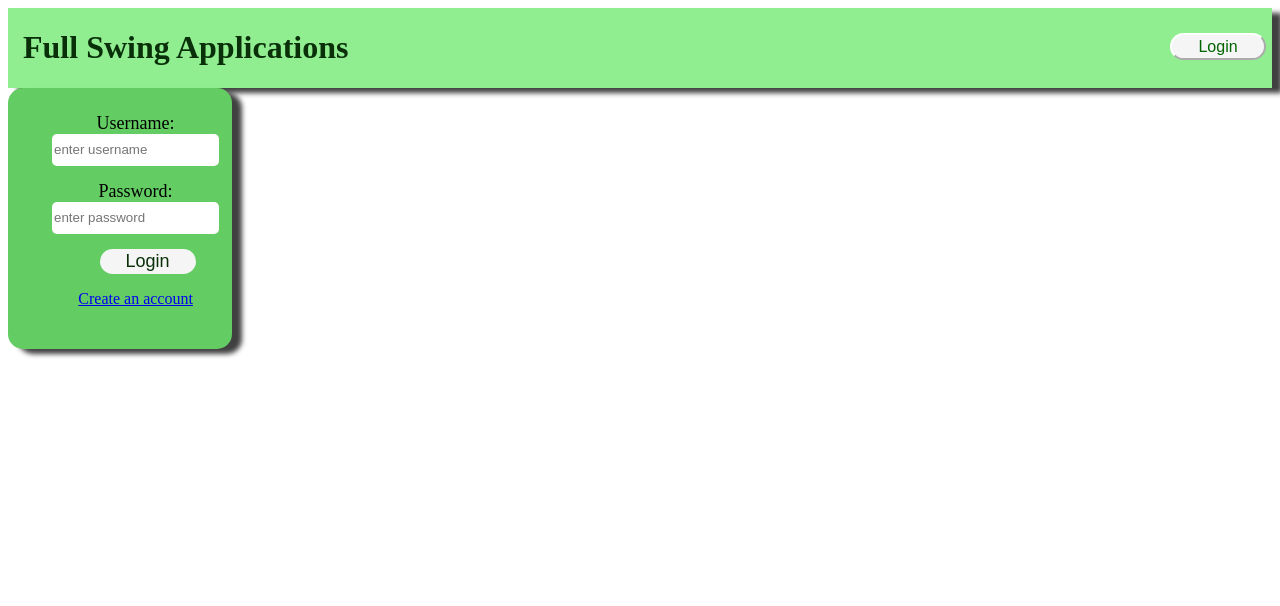
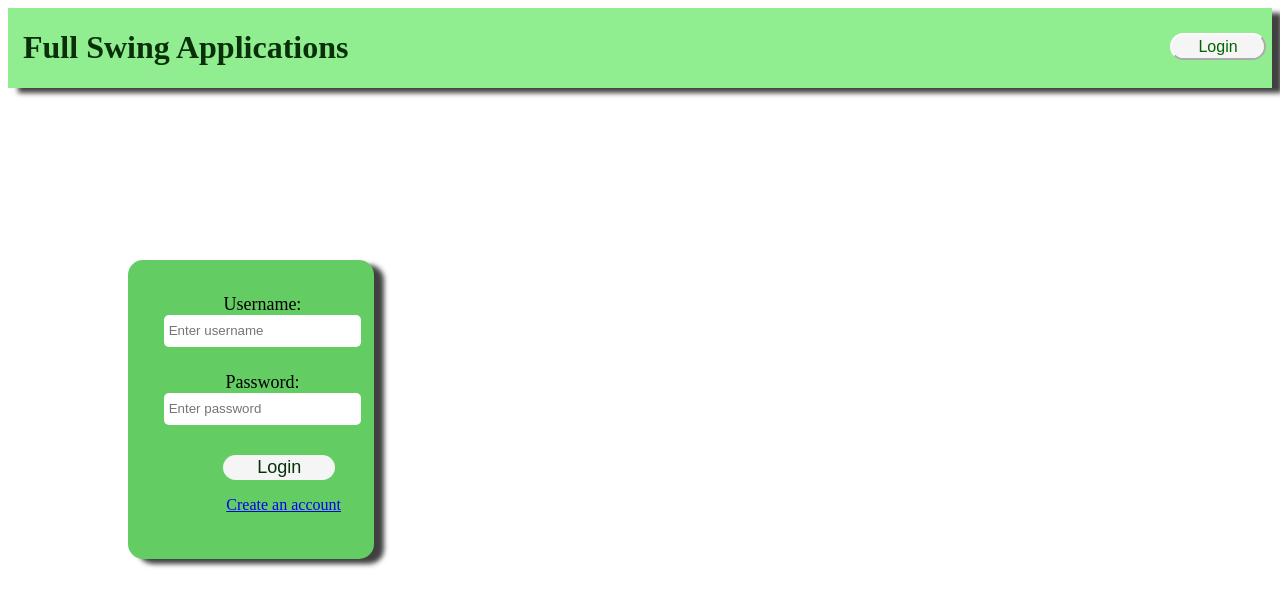
Before and after one commit to tylerletendre98/FullSwingApplication, a React (Create React App) app in the folder FrontEnd/fullswingapplications/: page /loginPage in a window 1280 px wide. Shown: the top 606 px of the page. Built offline with nearby package versions, Linux system fonts and the light colour scheme.

Commit message:
finishing touches to the login form

```diff
--- a/FrontEnd/fullswingapplications/src/Pages/loginPage/LoginPage.jsx
+++ b/FrontEnd/fullswingapplications/src/Pages/loginPage/LoginPage.jsx
@@ -1,10 +1,11 @@
 import React from "react";
 import LoginForm from "../../components/loginForm/LoginForm";
+import "./loginPage.css";
 
 function LoginPage() {
   return (
     <div>
-      <div>
+      <div className="login-form">
         <LoginForm />
       </div>
       <div></div>
--- a/FrontEnd/fullswingapplications/src/Pages/loginPage/loginPage.css
+++ b/FrontEnd/fullswingapplications/src/Pages/loginPage/loginPage.css
@@ -0,0 +1,5 @@
+.login-form {
+  position: absolute;
+  left: 10%;
+  top: 32.5%;
+}
--- a/FrontEnd/fullswingapplications/src/components/loginForm/LoginForm.jsx
+++ b/FrontEnd/fullswingapplications/src/components/loginForm/LoginForm.jsx
@@ -10,13 +10,13 @@ function LoginForm() {
           <label htmlFor="">Username:</label>
         </div>
         <div>
-          <input type="text" placeholder="enter username" />
+          <input type="text" placeholder="Enter username" />
         </div>
         <div>
           <label htmlFor="">Password:</label>
         </div>
         <div>
-          <input type="password" placeholder="enter password" />
+          <input type="password" placeholder="Enter password" />
         </div>
       </div>
       <div className="form-button">
@@ -24,7 +24,7 @@ function LoginForm() {
           <button>Login</button>
         </Link>
       </div>
-      <div>
+      <div className="form-registration">
         <Link to="/registrationPage">
           <p>Create an account</p>
         </Link>
--- a/FrontEnd/fullswingapplications/src/components/loginForm/loginForm.css
+++ b/FrontEnd/fullswingapplications/src/components/loginForm/loginForm.css
@@ -1,19 +1,21 @@
 .form-container {
   background-color: rgb(99, 204, 99);
   border-radius: 15px;
-  width: 15vw;
-  padding-left: 2.5%;
-  padding-top: 25px;
+  width: 17.5vw;
+  padding-left: 10%;
+  padding-top: 15%;
   padding-bottom: 25px;
+  height: 30vh;
   box-shadow: 10px 5px 5px 0px rgba(0, 0, 0, 0.75);
 }
 
 .form-inputs input {
   width: 85%;
-  margin-bottom: 15px;
+  margin-bottom: 25px;
   height: 30px;
   border-radius: 5px;
   border-style: none;
+  padding-left: 5px;
 }
 
 .form-inputs label {
@@ -28,5 +30,11 @@
   border-radius: 15px;
   color: rgb(9, 48, 9);
   border-style: none;
-  margin-left: 12.5%;
+  margin-left: 15%;
+  cursor: pointer;
+  margin-top: 5px;
 }
+
+.form-registration {
+  margin-left: 19%;
+}
```
